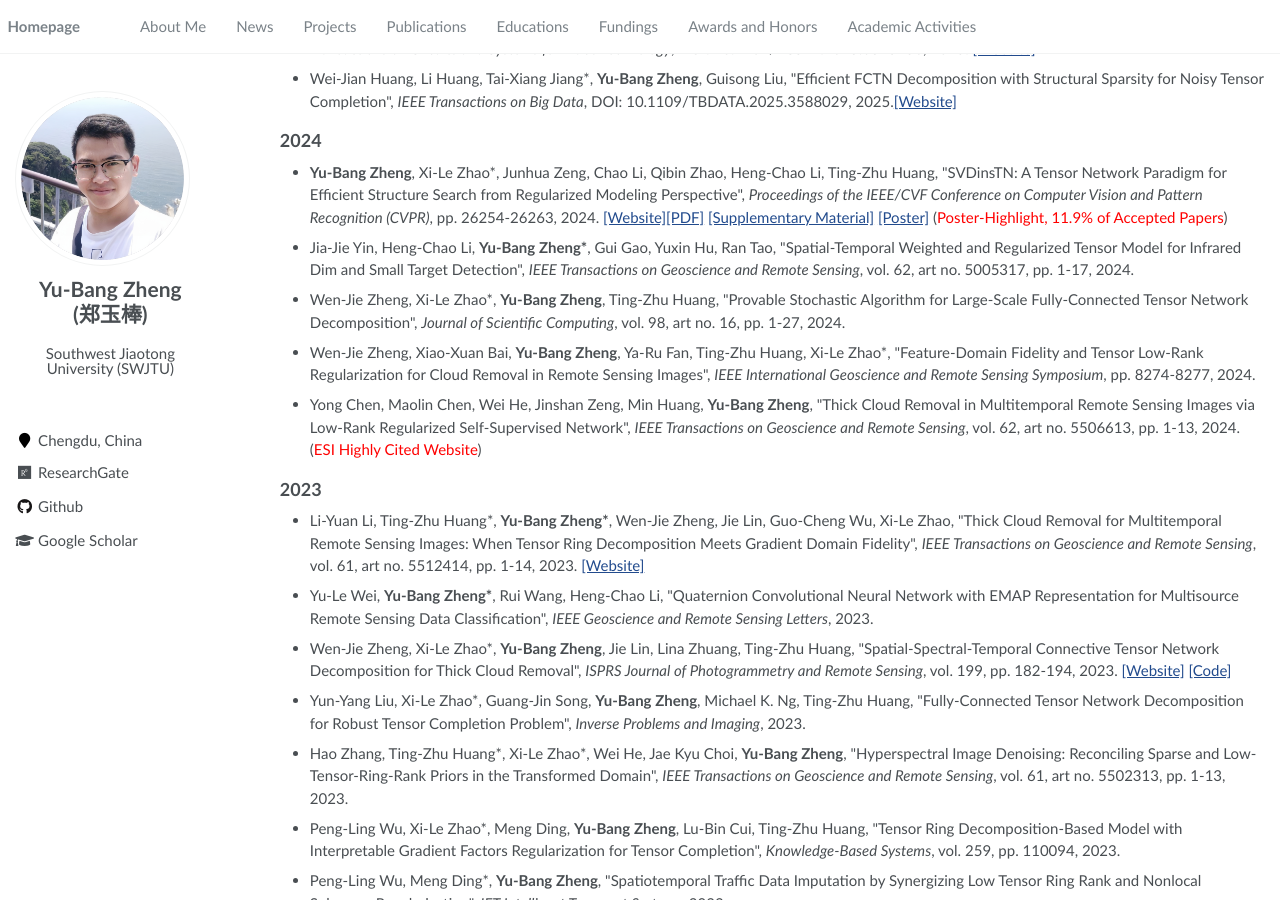
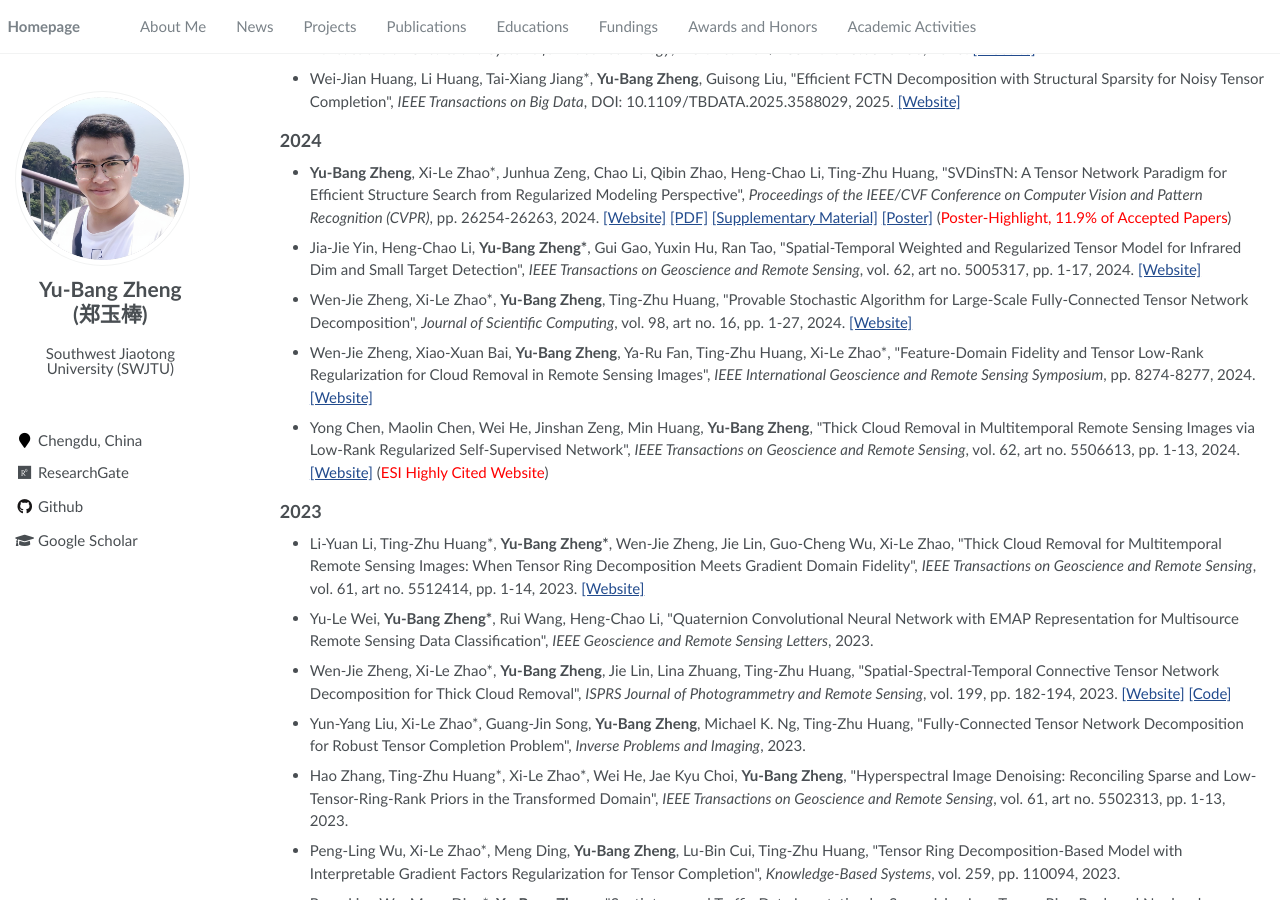
Before and after one commit to YuBangZheng/yubangzheng.github.io, a Jekyll site: the page built from pages/about.md, in a window 1280 px wide and 900 px high, scrolled down 1155 px. Built offline with Jekyll 4.4.1, drawn with Linux system fonts in a browser that asks for light colours; a script that is not in the unit is left out.

Commit message:
Update about.md

```diff
--- a/pages/about.md
+++ b/pages/about.md
@@ -83,19 +83,19 @@ My current interests include high-dimensional image processing, machine learning
 
 - Wen-Jie Zheng, Xi-Le Zhao\*, **Yu-Bang Zheng**, Teng-Yu Ji, Ben-Zheng Li, \"Dynamic Low-Rank Tensor Decomposition for Video Applications\", _IEEE Transactions on Circuits and Systems for Video Technology_, DOI: 10.1109/TCSVT.2025.3595950, 2025. [[Website]](https://ieeexplore.ieee.org/document/11113406)
 
-- Wei-Jian Huang, Li Huang, Tai-Xiang Jiang\*, **Yu-Bang Zheng**, Guisong Liu, \"Efficient FCTN Decomposition with Structural Sparsity for Noisy Tensor Completion\", _IEEE Transactions on Big Data_, DOI: 10.1109/TBDATA.2025.3588029, 2025.[[Website]](https://ieeexplore.ieee.org/document/11077440)
+- Wei-Jian Huang, Li Huang, Tai-Xiang Jiang\*, **Yu-Bang Zheng**, Guisong Liu, \"Efficient FCTN Decomposition with Structural Sparsity for Noisy Tensor Completion\", _IEEE Transactions on Big Data_, DOI: 10.1109/TBDATA.2025.3588029, 2025. [[Website]](https://ieeexplore.ieee.org/document/11077440)
 
 ## 2024
 
-- **Yu-Bang Zheng**, Xi-Le Zhao\*, Junhua Zeng, Chao Li, Qibin Zhao, Heng-Chao Li, Ting-Zhu Huang, \"SVDinsTN: A Tensor Network Paradigm for Efficient Structure Search from Regularized Modeling Perspective\", _Proceedings of the IEEE/CVF Conference on Computer Vision and Pattern Recognition (CVPR)_, pp. 26254-26263, 2024. [[Website]](https://ieeexplore.ieee.org/abstract/document/10655696)[[PDF]](https://openaccess.thecvf.com/content/CVPR2024/papers/Zheng_SVDinsTN_A_Tensor_Network_Paradigm_for_Efficient_Structure_Search_from_CVPR_2024_paper.pdf) [[Supplementary Material]](https://yubangzheng.github.io/papers/Supplementary_Material_SVDinsTN.pdf) [[Poster]](https://yubangzheng.github.io/papers/Poster_SVDinsTN.pdf) (<span style="color:red">Poster-Highlight, 11.9% of Accepted Papers</span>)
+- **Yu-Bang Zheng**, Xi-Le Zhao\*, Junhua Zeng, Chao Li, Qibin Zhao, Heng-Chao Li, Ting-Zhu Huang, \"SVDinsTN: A Tensor Network Paradigm for Efficient Structure Search from Regularized Modeling Perspective\", _Proceedings of the IEEE/CVF Conference on Computer Vision and Pattern Recognition (CVPR)_, pp. 26254-26263, 2024. [[Website]](https://ieeexplore.ieee.org/abstract/document/10655696) [[PDF]](https://openaccess.thecvf.com/content/CVPR2024/papers/Zheng_SVDinsTN_A_Tensor_Network_Paradigm_for_Efficient_Structure_Search_from_CVPR_2024_paper.pdf) [[Supplementary Material]](https://yubangzheng.github.io/papers/Supplementary_Material_SVDinsTN.pdf) [[Poster]](https://yubangzheng.github.io/papers/Poster_SVDinsTN.pdf) (<span style="color:red">Poster-Highlight, 11.9% of Accepted Papers</span>)
 
-- Jia-Jie Yin, Heng-Chao Li, **Yu-Bang Zheng\***, Gui Gao, Yuxin Hu, Ran Tao, \"Spatial-Temporal Weighted and Regularized Tensor Model for Infrared Dim and Small Target Detection\", _IEEE Transactions on Geoscience and Remote Sensing_, vol. 62, art no. 5005317, pp. 1-17, 2024.
+- Jia-Jie Yin, Heng-Chao Li, **Yu-Bang Zheng\***, Gui Gao, Yuxin Hu, Ran Tao, \"Spatial-Temporal Weighted and Regularized Tensor Model for Infrared Dim and Small Target Detection\", _IEEE Transactions on Geoscience and Remote Sensing_, vol. 62, art no. 5005317, pp. 1-17, 2024. [[Website]](https://ieeexplore.ieee.org/document/10583915/)
 
-- Wen-Jie Zheng, Xi-Le Zhao\*, **Yu-Bang Zheng**, Ting-Zhu Huang, \"Provable Stochastic Algorithm for Large-Scale Fully-Connected Tensor Network Decomposition\", _Journal of Scientific Computing_, vol. 98, art no. 16, pp. 1-27, 2024.
+- Wen-Jie Zheng, Xi-Le Zhao\*, **Yu-Bang Zheng**, Ting-Zhu Huang, \"Provable Stochastic Algorithm for Large-Scale Fully-Connected Tensor Network Decomposition\", _Journal of Scientific Computing_, vol. 98, art no. 16, pp. 1-27, 2024. [[Website]](https://link.springer.com/article/10.1007/s10915-023-02404-1)
 
-- Wen-Jie Zheng, Xiao-Xuan Bai, **Yu-Bang Zheng**, Ya-Ru Fan, Ting-Zhu Huang,  Xi-Le Zhao\*, \"Feature-Domain Fidelity and Tensor Low-Rank Regularization for Cloud Removal in Remote Sensing Images\", _IEEE International Geoscience and Remote Sensing Symposium_, pp. 8274-8277, 2024.
+- Wen-Jie Zheng, Xiao-Xuan Bai, **Yu-Bang Zheng**, Ya-Ru Fan, Ting-Zhu Huang,  Xi-Le Zhao\*, \"Feature-Domain Fidelity and Tensor Low-Rank Regularization for Cloud Removal in Remote Sensing Images\", _IEEE International Geoscience and Remote Sensing Symposium_, pp. 8274-8277, 2024. [[Website]](https://ieeexplore.ieee.org/document/10641683)
 
-- Yong Chen, Maolin Chen, Wei He, Jinshan Zeng, Min Huang, **Yu-Bang Zheng**, \"Thick Cloud Removal in Multitemporal Remote Sensing Images via Low-Rank Regularized Self-Supervised Network\", _IEEE Transactions on Geoscience and Remote Sensing_, vol. 62, art no. 5506613, pp. 1-13, 2024. (<span style="color:red">ESI Highly Cited Website</span>)
+- Yong Chen, Maolin Chen, Wei He, Jinshan Zeng, Min Huang, **Yu-Bang Zheng**, \"Thick Cloud Removal in Multitemporal Remote Sensing Images via Low-Rank Regularized Self-Supervised Network\", _IEEE Transactions on Geoscience and Remote Sensing_, vol. 62, art no. 5506613, pp. 1-13, 2024. [[Website]](https://ieeexplore.ieee.org/document/10414167) (<span style="color:red">ESI Highly Cited Website</span>)
 
 ## 2023
 
```
